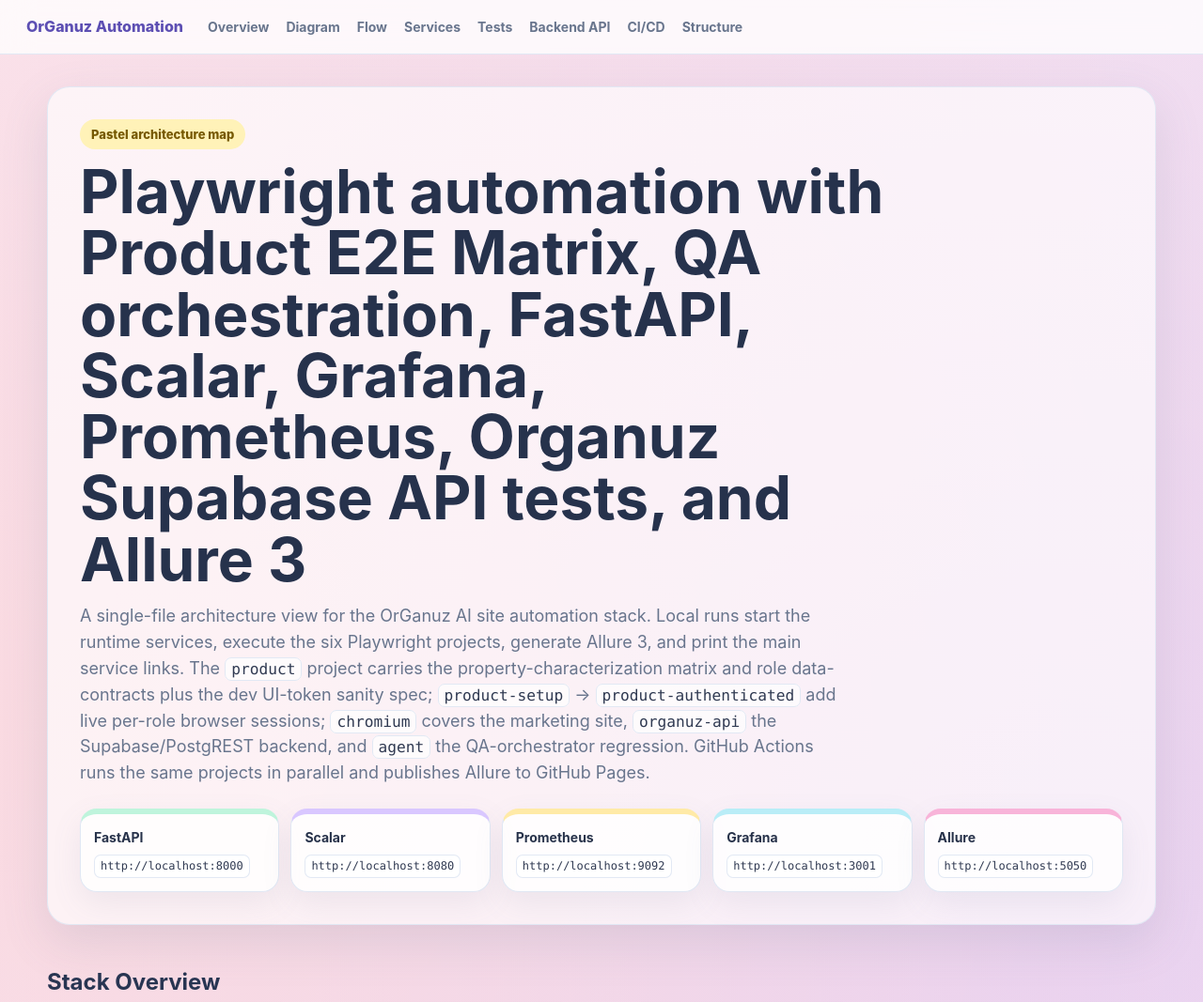
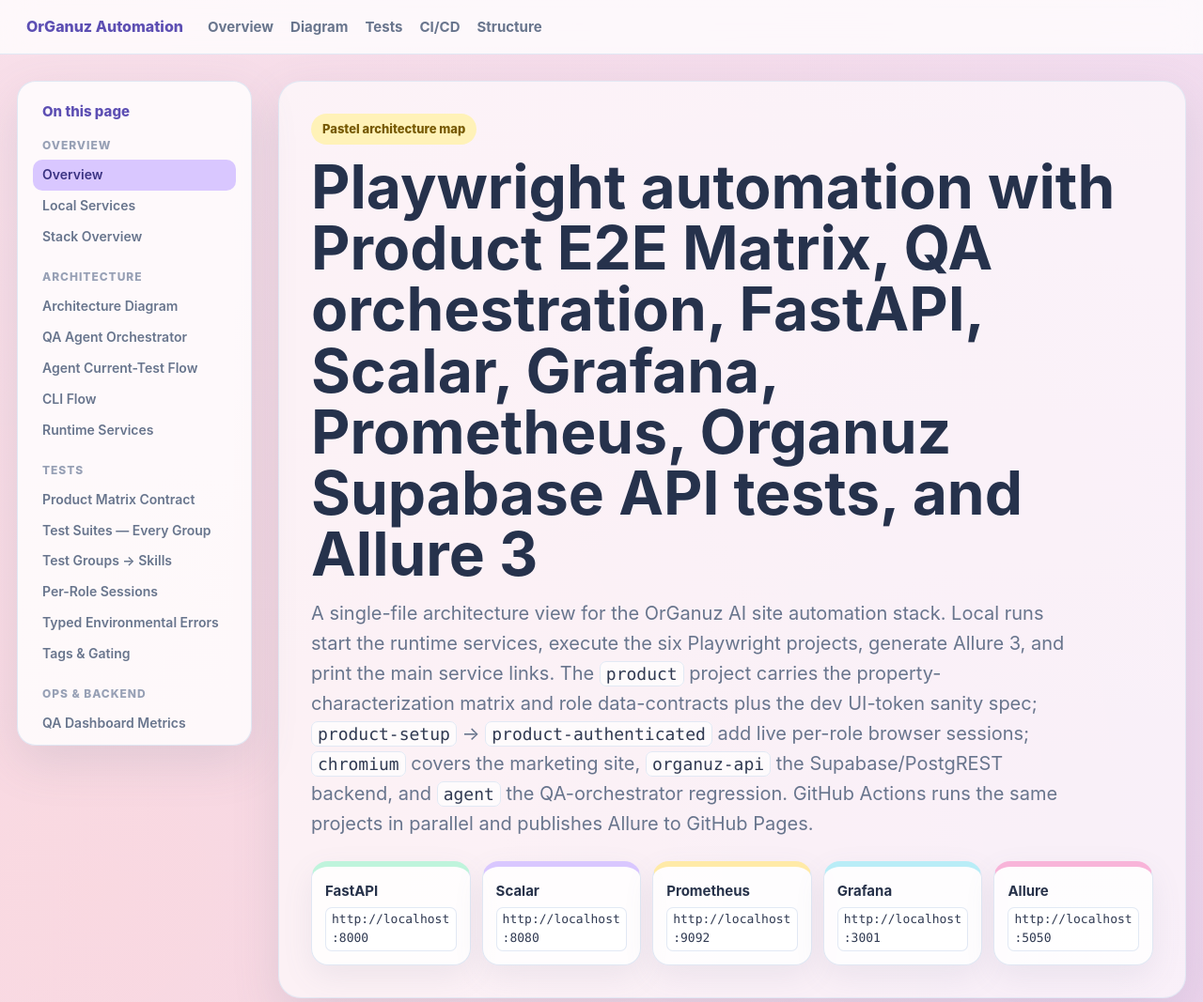
Before and after one commit to amiel-organuz/OrGanuzAiSiteTestAutomation, a website: page Architecture.html in a window 1280 px wide. Shown: the top 1067 px of the page at 94% size. Drawn offline with Linux system fonts and the light colour scheme.

Commit message:
add test plan agents changes

```diff
--- a/Architecture.html
+++ b/Architecture.html
@@ -42,7 +42,8 @@
         linear-gradient(135deg, var(--bg), var(--bg-2));
       color: var(--ink);
       font-family: Inter, ui-sans-serif, system-ui, -apple-system, BlinkMacSystemFont, "Segoe UI", sans-serif;
-      line-height: 1.55;
+      font-size: 16px;
+      line-height: 1.6;
     }
 
     nav {
@@ -69,7 +70,7 @@
     nav a {
       color: var(--muted);
       text-decoration: none;
-      font-size: 14px;
+      font-size: 15px;
       font-weight: 650;
     }
 
@@ -77,10 +78,79 @@
       color: #5d4fb3;
     }
 
+    .layout {
+      display: flex;
+      align-items: flex-start;
+      gap: 28px;
+      width: min(1340px, calc(100% - 36px));
+      margin: 0 auto;
+      padding: 28px 0 56px;
+    }
+
+    .sidebar {
+      position: sticky;
+      top: 74px;
+      flex: 0 0 250px;
+      max-height: calc(100vh - 92px);
+      overflow-y: auto;
+      padding: 20px 16px;
+      background: var(--panel);
+      border: 1px solid rgba(223, 231, 243, 0.96);
+      border-radius: 20px;
+      box-shadow: var(--shadow);
+    }
+
+    .sidebar .toc-brand {
+      display: block;
+      margin: 0 10px 14px;
+      font-weight: 800;
+      font-size: 15px;
+      color: #5d4fb3;
+    }
+
+    .toc-group {
+      margin-bottom: 16px;
+    }
+
+    .toc-group > .toc-label {
+      margin: 0 10px 6px;
+      font-size: 12px;
+      font-weight: 800;
+      letter-spacing: 0.08em;
+      text-transform: uppercase;
+      color: #97a0b5;
+    }
+
+    .sidebar a {
+      display: block;
+      padding: 7px 10px;
+      border-radius: 10px;
+      color: var(--muted);
+      text-decoration: none;
+      font-size: 14px;
+      font-weight: 600;
+      line-height: 1.35;
+    }
+
+    .sidebar a:hover {
+      background: rgba(199, 220, 255, 0.4);
+      color: #3b3382;
+    }
+
+    .sidebar a.active {
+      background: var(--lavender);
+      color: #3b3382;
+    }
+
     .page {
-      width: min(1180px, calc(100% - 36px));
-      margin: 0 auto;
-      padding: 34px 0 56px;
+      flex: 1 1 auto;
+      min-width: 0;
+      padding: 0;
+    }
+
+    :where(h2, .hero)[id],
+    #services {
+      scroll-margin-top: 74px;
     }
 
     .hero {
@@ -116,25 +186,25 @@
       max-width: 820px;
       margin-top: 14px;
       color: var(--muted);
-      font-size: 18px;
+      font-size: 20px;
     }
 
     h2 {
       margin: 42px 0 16px;
-      font-size: 24px;
+      font-size: 27px;
       letter-spacing: 0;
       color: #283552;
     }
 
     h3 {
       margin-bottom: 8px;
-      font-size: 16px;
+      font-size: 18px;
       color: #283552;
     }
 
     p, li {
       color: var(--muted);
-      font-size: 14px;
+      font-size: 16px;
     }
 
     ul {
@@ -197,7 +267,7 @@
 
     .card-desc {
       color: var(--muted);
-      font-size: 14px;
+      font-size: 15px;
     }
 
     .badge {
@@ -229,14 +299,14 @@
       display: block;
       margin-bottom: 5px;
       color: #27324a;
-      font-size: 14px;
+      font-size: 15px;
     }
 
     .tile code {
       display: inline-block;
       max-width: 100%;
       overflow-wrap: anywhere;
-      font-size: 12px;
+      font-size: 13px;
     }
 
     .panel {
@@ -294,7 +364,7 @@
       border-radius: 16px;
       background: rgba(255, 255, 255, 0.72);
       border: 1px solid rgba(223, 231, 243, 0.96);
-      font-size: 14px;
+      font-size: 15px;
     }
 
     th,
@@ -324,7 +394,7 @@
       border: 1px solid rgba(223, 231, 243, 0.96);
       color: #40506b;
       font-family: "SFMono-Regular", Consolas, monospace;
-      font-size: 13px;
+      font-size: 14px;
       line-height: 1.8;
       overflow-x: auto;
     }
@@ -342,13 +412,24 @@
       margin-top: 42px;
       text-align: center;
       color: var(--muted);
-      font-size: 13px;
+      font-size: 14px;
     }
 
     @media (max-width: 880px) {
       nav {
         overflow-x: auto;
         padding: 0 16px;
+      }
+
+      .layout {
+        flex-direction: column;
+      }
+
+      .sidebar {
+        position: static;
+        flex-basis: auto;
+        width: 100%;
+        max-height: none;
       }
 
       .hero {
@@ -367,15 +448,52 @@
     <span class="logo">OrGanuz Automation</span>
     <a href="#overview">Overview</a>
     <a href="#diagram">Diagram</a>
-    <a href="#flow">Flow</a>
-    <a href="#services">Services</a>
     <a href="#tests">Tests</a>
-    <a href="#mock">Backend API</a>
     <a href="#ci">CI/CD</a>
     <a href="#structure">Structure</a>
   </nav>
 
-  <main class="page">
+  <div class="layout">
+    <aside class="sidebar" aria-label="Contents">
+      <span class="toc-brand">On this page</span>
+
+      <div class="toc-group">
+        <p class="toc-label">Overview</p>
+        <a href="#overview">Overview</a>
+        <a href="#services">Local Services</a>
+        <a href="#stack">Stack Overview</a>
+      </div>
+
+      <div class="toc-group">
+        <p class="toc-label">Architecture</p>
+        <a href="#diagram">Architecture Diagram</a>
+        <a href="#agent-stack">QA Agent Orchestrator</a>
+        <a href="#agent-flow">Agent Current-Test Flow</a>
+        <a href="#flow">CLI Flow</a>
+        <a href="#runtime">Runtime Services</a>
+      </div>
+
+      <div class="toc-group">
+        <p class="toc-label">Tests</p>
+        <a href="#matrix">Product Matrix Contract</a>
+        <a href="#tests">Test Suites &mdash; Every Group</a>
+        <a href="#skills">Test Groups &rarr; Skills</a>
+        <a href="#roles">Per-Role Sessions</a>
+        <a href="#errors">Typed Environmental Errors</a>
+        <a href="#tags">Tags &amp; Gating</a>
+      </div>
+
+      <div class="toc-group">
+        <p class="toc-label">Ops &amp; Backend</p>
+        <a href="#metrics">QA Dashboard Metrics</a>
+        <a href="#mock">Backend API &amp; Failures</a>
+        <a href="#ci">GitHub Actions</a>
+        <a href="#commands">Key Commands</a>
+        <a href="#structure">Project Structure</a>
+      </div>
+    </aside>
+
+    <main class="page">
     <header class="hero" id="overview">
       <span class="eyebrow">Pastel architecture map</span>
       <h1>Playwright automation with Product E2E Matrix, QA orchestration, FastAPI, Scalar, Grafana, Prometheus, Organuz Supabase API tests, and Allure 3</h1>
@@ -407,7 +525,7 @@
       </div>
     </header>
 
-    <h2>Stack Overview</h2>
+    <h2 id="stack">Stack Overview</h2>
     <div class="cards">
       <div class="card" style="--accent: var(--blue)">
         <div class="card-title"><span class="badge">TS</span> Playwright Tests</div>
@@ -516,7 +634,7 @@
         <path d="M 760 431 L 730 431" stroke="#8391aa" stroke-width="2.2" marker-end="url(#arrow)"/>
     </div>
 
-    <h2>QA Agent Orchestrator Stack</h2>
+    <h2 id="agent-stack">QA Agent Orchestrator Stack</h2>
     <div class="panel" style="margin-bottom: 24px;">
       <p style="margin-bottom: 14px;"><strong>The QA Agent Orchestrator</strong> coordinates multiple testing tools and integrations to automate the verification pipeline:</p>
       <div class="cards" style="grid-template-columns: repeat(auto-fit, minmax(280px, 1fr));">
@@ -543,7 +661,7 @@
       </div>
     </div>
 
-    <h2>Agent Current-Test Flow</h2>
+    <h2 id="agent-flow">Agent Current-Test Flow</h2>
     <div class="flow">
       <div class="step" style="--accent: var(--violet)">
         <div class="step-num">1</div>
@@ -591,7 +709,7 @@
       </div>
     </div>
 
-    <h2>Runtime Services</h2>
+    <h2 id="runtime">Runtime Services</h2>
     <table>
       <thead>
         <tr>
@@ -635,7 +753,7 @@
       </tbody>
     </table>
 
-    <h2>Product Matrix Data Contract</h2>
+    <h2 id="matrix">Product Matrix Data Contract</h2>
     <div class="panel">
       <p>The matrix is checked-in test data, split across <code>tests/product/matrix/</code> — <code>matrix-types.ts</code>, <code>matrix-constants.ts</code>, <code>product-personas.data.ts</code>, and <code>property-scenarios.data.ts</code>, re-exported through the <code>e2e-matrix.data.ts</code> barrel. <code>product-matrix-data-contract.spec.ts</code> asserts the shape of that data (no browser, no network); it encodes the working E2E matrix document so drift is caught in CI.</p>
       <ul>
@@ -702,7 +820,7 @@
       </div>
     </div>
 
-    <h2>Test Groups &rarr; Skills</h2>
+    <h2 id="skills">Test Groups &rarr; Skills</h2>
     <div class="panel">
       <p>Every test group has a task skill under <code>.claude/skills/&lt;name&gt;/SKILL.md</code> documenting how to run and extend it (invoke with <code>/&lt;name&gt;</code>):</p>
       <table>
@@ -720,7 +838,7 @@
 
     <div class="grid-2">
       <div class="panel">
-        <h2>Per-Role Session Architecture</h2>
+        <h2 id="roles">Per-Role Session Architecture</h2>
         <p>The dev app rate-limits OTP per phone, so each role logs in <strong>once per run</strong> (in <code>product-setup</code>) and every per-role spec reuses that session. Missing credentials or a saved session skip cleanly, so the suite is green without secrets.</p>
         <ul>
           <li><code>auth.setup.ts</code> logs each role in (phone + fixed dev OTP) and saves <code>storageState</code> to <code>playwright/.auth/product-&lt;role&gt;.json</code> (gitignored); <code>auth.ts</code> maps a role to that file.</li>
@@ -731,7 +849,7 @@
       </div>
 
       <div class="panel">
-        <h2>Typed Environmental Errors</h2>
+        <h2 id="errors">Typed Environmental Errors</h2>
         <p>Outages are modeled as typed, <code>instanceof</code>-safe errors in <code>tests/product/support/errors.ts</code> so the page object and flows stay free of test-lifecycle decisions.</p>
         <ul>
           <li><code>OtpUnavailableError</code> / <code>AppUnavailableError</code> extend a base that restores the prototype and <code>name</code> (Playwright's transpiler otherwise severs <code>extends Error</code>).</li>
@@ -743,7 +861,7 @@
     </div>
 
     <div class="panel">
-      <h2>Tags &amp; Gating</h2>
+      <h2 id="tags">Tags &amp; Gating</h2>
       <ul>
         <li><code>@other-smoke</code> — the default filter for the non-product projects; every <code>chromium</code> (12), <code>organuz-api</code> (1), and <code>agent</code> (1) test carries it.</li>
         <li><code>@ui</code> — marketing-site specs; <code>@organuz-api @contract</code> — the backend contract test.</li>
@@ -753,7 +871,7 @@
       </ul>
     </div>
 
-    <h2>QA Dashboard Metrics</h2>
+    <h2 id="metrics">QA Dashboard Metrics</h2>
     <div class="panel">
       <p>FastAPI parses <code>test-results/results.json</code> and exposes dashboard-friendly Prometheus metrics. Grafana provisions the <code>OrGanuz QA Dashboard</code> automatically.</p>
       <ul>
@@ -804,7 +922,7 @@
       </div>
 
       <div class="panel">
-        <h2>Key Commands</h2>
+        <h2 id="commands">Key Commands</h2>
         <ul>
           <li><code>./scripts/run-all-tests.sh</code></li>
           <li><code>npm test</code></li>
@@ -859,6 +977,41 @@
     <footer>
       Single-file HTML architecture document. No external assets required.
     </footer>
-  </main>
+    </main>
+  </div>
+
+  <script>
+    // Highlight the sidebar link for the section currently in view.
+    (function () {
+      var links = Array.prototype.slice.call(document.querySelectorAll('.sidebar a'));
+      var byId = {};
+      links.forEach(function (a) {
+        var id = a.getAttribute('href').slice(1);
+        (byId[id] = byId[id] || []).push(a);
+      });
+      var targets = Object.keys(byId)
+        .map(function (id) { return document.getElementById(id); })
+        .filter(Boolean);
+
+      function setActive(id) {
+        links.forEach(function (a) { a.classList.remove('active'); });
+        (byId[id] || []).forEach(function (a) { a.classList.add('active'); });
+      }
+
+      if ('IntersectionObserver' in window) {
+        var visible = {};
+        var observer = new IntersectionObserver(function (entries) {
+          entries.forEach(function (entry) {
+            visible[entry.target.id] = entry.isIntersecting;
+          });
+          // Activate the topmost section that is currently visible.
+          for (var i = 0; i < targets.length; i++) {
+            if (visible[targets[i].id]) { setActive(targets[i].id); break; }
+          }
+        }, { rootMargin: '-80px 0px -70% 0px' });
+        targets.forEach(function (t) { observer.observe(t); });
+      }
+    })();
+  </script>
 </body>
 </html>
--- a/src/agent/index.ts
+++ b/src/agent/index.ts
@@ -3,4 +3,6 @@
 export type { AgentConfig } from './config';
 export { Orchestrator } from './Orchestrator';
 export type { OrchestratorDeps } from './Orchestrator';
+export { TestPlanAgent } from './TestPlanAgent';
+export type { TestPlanOptions } from './TestPlanAgent';
 export * from './connectors';
```
Also changed, not shown: CLAUDE.md (+3 -3 lines), src/agent/connectors/PageExplorer.ts (added, +196 -0 lines), src/agent/connectors/index.ts (+11 -0 lines), .claude/skills/test-suite-parity/SKILL.md, Readme.md, src/agent/README.md.
